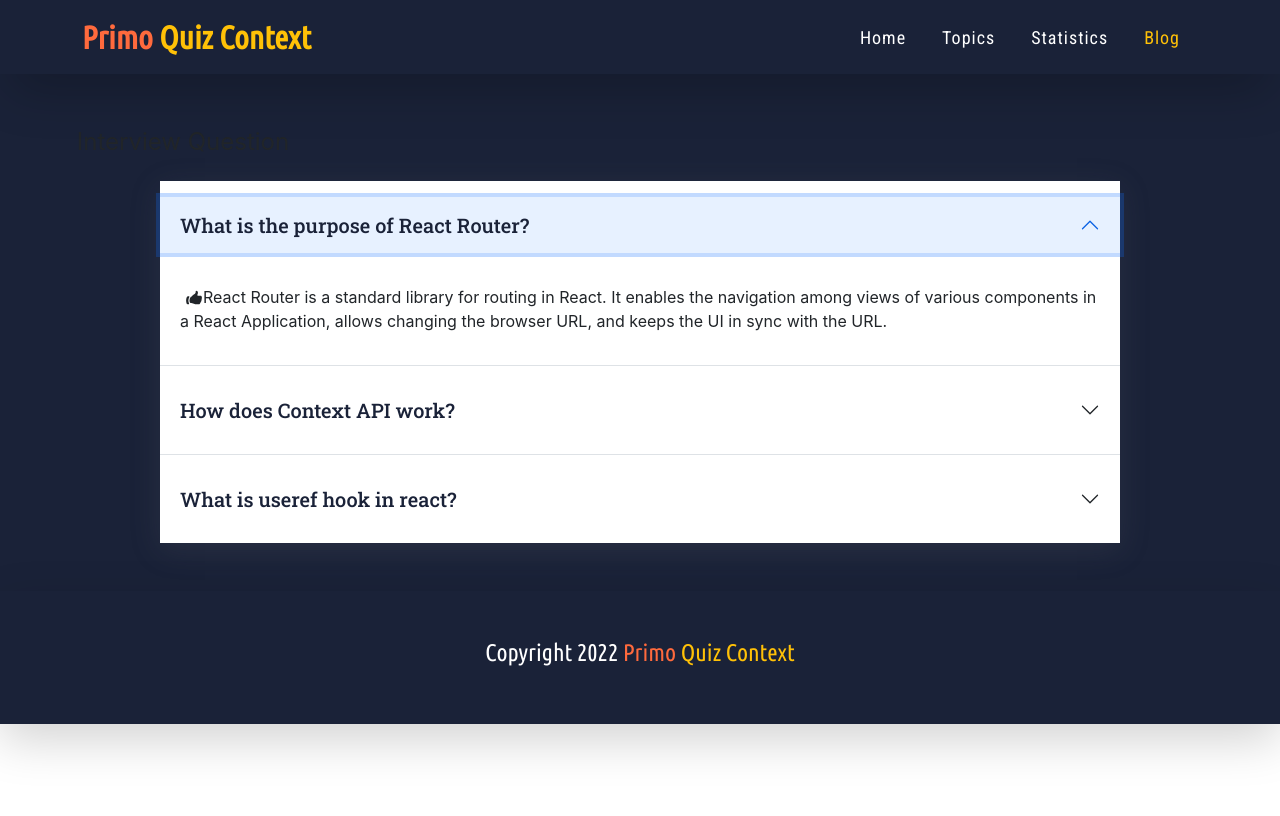
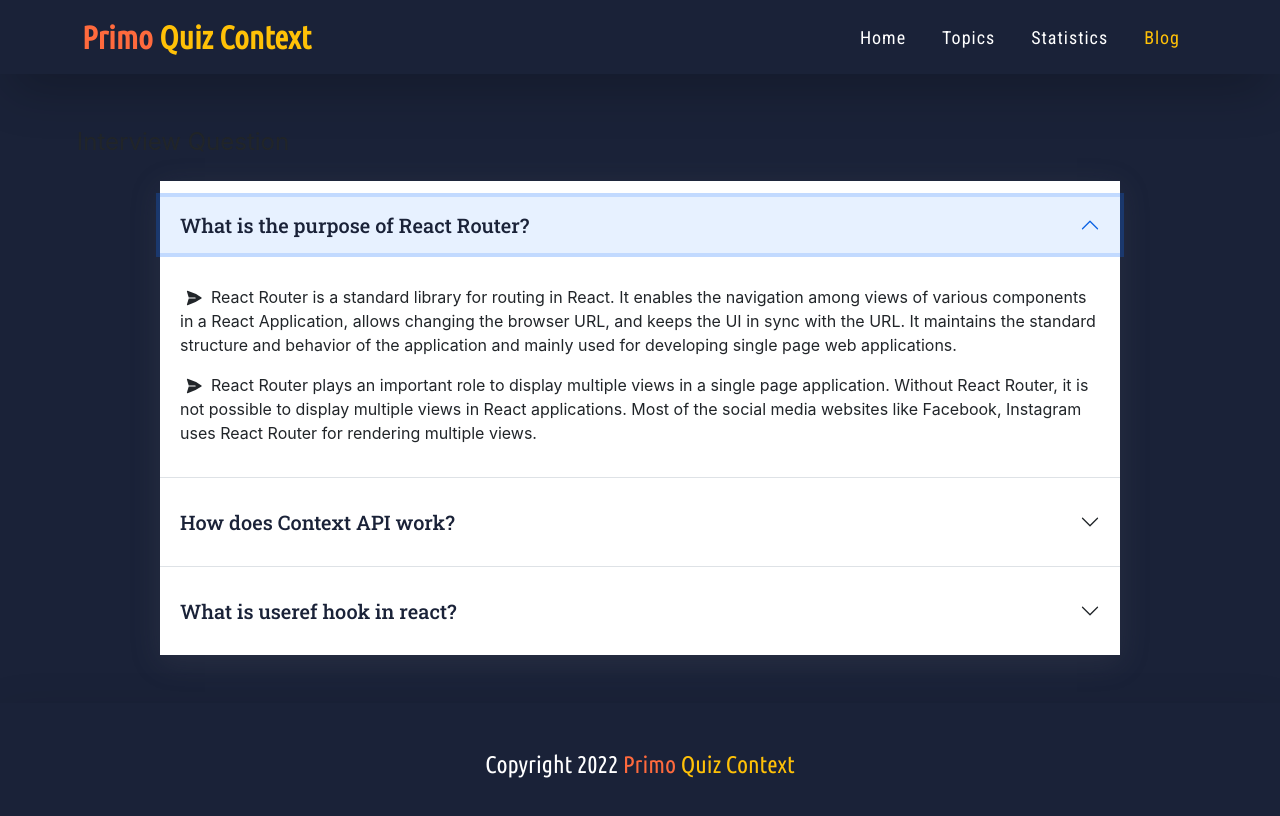
Before and after one commit to shanto869/Quiz-Crackers-, a React (Create React App) app: page /blog in a window 1280 px wide. Both pictures are taken after a click on the button "What is the purpose of React Router?". Shown: the top 816 px of the page. Built offline with nearby package versions, Linux system fonts and the light colour scheme.

Commit message:
blog page Question added

```diff
--- a/src/Routes/Routes.js
+++ b/src/Routes/Routes.js
@@ -11,7 +11,11 @@ export const router = createBrowserRouter([
     {
         path: '/', element: <Main></Main>, errorElement: <ErrorPage></ErrorPage>,
         children: [
-            { path: '/', element: <Home></Home> },
+            {
+                path: '/', element: <Home></Home>,
+                loader: () => fetch('https://openapi.programming-hero.com/api/quiz')
+            },
+
             {
                 path: '/home', element: <Home></Home>,
                 loader: () => fetch('https://openapi.programming-hero.com/api/quiz')
--- a/src/components/Blog/Blog.js
+++ b/src/components/Blog/Blog.js
@@ -1,4 +1,4 @@
-import { HandRaisedIcon, HandThumbUpIcon } from '@heroicons/react/24/solid';
+import { PaperAirplaneIcon } from '@heroicons/react/24/solid';
 import React from 'react';
 import './Blog.css'
 
@@ -19,8 +19,13 @@ const Blog = () => {
                     <div id="flush-collapseOne" className="accordion-collapse collapse" aria-labelledby="flush-headingOne"
                         data-bs-parent="#accordionFlushExample">
                         <div className="accordion-body">
-                            <p><HandThumbUpIcon className='arrow'></HandThumbUpIcon>
-                                React Router is a standard library for routing in React. It enables the navigation among views of various components in a React Application, allows changing the browser URL, and keeps the UI in sync with the URL.
+                            <p>
+                                <PaperAirplaneIcon className='arrow me-2'></PaperAirplaneIcon>
+                                React Router is a standard library for routing in React. It enables the navigation among views of various components in a React Application, allows changing the browser URL, and keeps the UI in sync with the URL. It maintains the standard structure and behavior of the application and mainly used for developing single page web applications.
+                            </p>
+                            <p>
+                                <PaperAirplaneIcon className='arrow me-2'></PaperAirplaneIcon>
+                                React Router plays an important role to display multiple views in a single page application. Without React Router, it is not possible to display multiple views in React applications. Most of the social media websites like Facebook, Instagram uses React Router for rendering multiple views.
                             </p>
                         </div>
                     </div>
@@ -37,8 +42,12 @@ const Blog = () => {
                     <div id="flush-collapseTwo" className="accordion-collapse collapse" aria-labelledby="flush-headingTwo"
                         data-bs-parent="#accordionFlushExample">
                         <div className="accordion-body">
-                            <p>The React Context API is a way for a React app to effectively produce global variables that can be passed around. This is the alternative to "prop drilling" or moving props from grandparent to child to parent, and so on. Context is also touted as an easier, lighter approach to state management using Redux.</p>
-                            <p>For this, React.createContext() is all you need. It returns a consumer and a provider. Provider is a component that as it's names suggests provides the state to its children. It will hold the "store" and be the parent of all the components that might need that store. Consumer as it so happens is a component that consumes and uses the state.</p>
+                            <p>
+                                <PaperAirplaneIcon className='arrow me-2'></PaperAirplaneIcon>
+                                The React Context API is a way for a React app to effectively produce global variables that can be passed around. This is the alternative to "prop drilling" or moving props from grandparent to child to parent, and so on. Context is also touted as an easier, lighter approach to state management using Redux.</p>
+                            <p>
+                                <PaperAirplaneIcon className='arrow me-2'></PaperAirplaneIcon>
+                                For this, React.createContext() is all you need. It returns a consumer and a provider. Provider is a component that as it's names suggests provides the state to its children. It will hold the "store" and be the parent of all the components that might need that store. Consumer as it so happens is a component that consumes and uses the state.</p>
                         </div>
                     </div>
                 </div>
@@ -54,8 +63,12 @@ const Blog = () => {
                     <div id="flush-collapseThree" className="accordion-collapse collapse" aria-labelledby="flush-headingThree"
                         data-bs-parent="#accordionFlushExample">
                         <div className="accordion-body">
-                            <p>The useRef Hook allows you to persist values between renders. It can be used to store a mutable value that does not cause a re-render when updated. It can be used to access a DOM element directly.</p>
-                            <p>If we tried to count how many times our application renders using the useState Hook, we would be caught in an infinite loop since this Hook itself causes a re-render.To avoid this, we can use the useRef Hook.</p>
+                            <p>
+                                <PaperAirplaneIcon className='arrow me-2'></PaperAirplaneIcon>
+                                The useRef Hook allows you to persist values between renders. It can be used to store a mutable value that does not cause a re-render when updated. It can be used to access a DOM element directly.</p>
+                            <p>
+                                <PaperAirplaneIcon className='arrow me-2'></PaperAirplaneIcon>
+                                If we tried to count how many times our application renders using the useState Hook, we would be caught in an infinite loop since this Hook itself causes a re-render.To avoid this, we can use the useRef Hook.</p>
                         </div>
                     </div>
                 </div>
```
Also changed, not shown: 1 other file (tests, documents, lock files or other folders).
